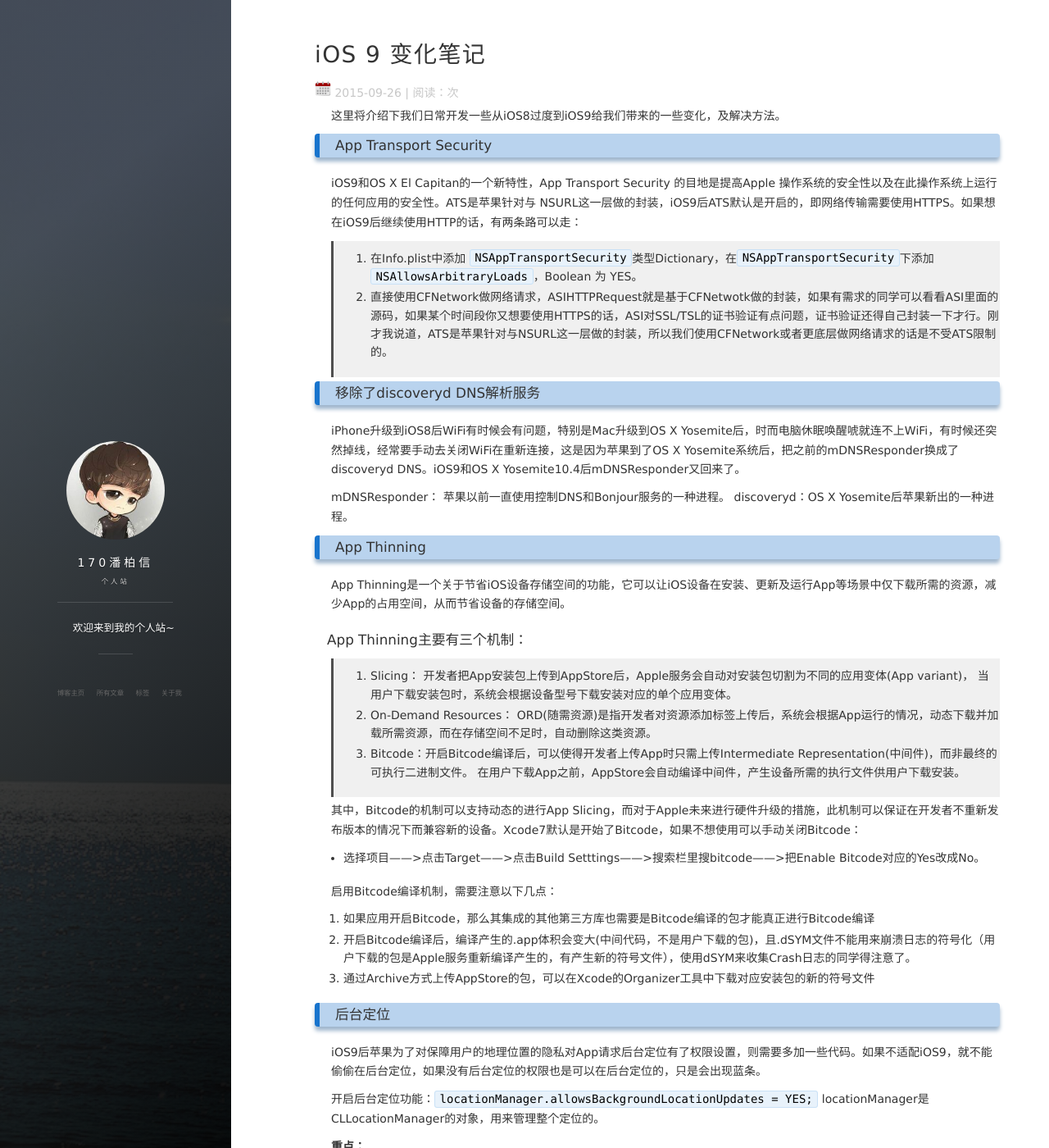
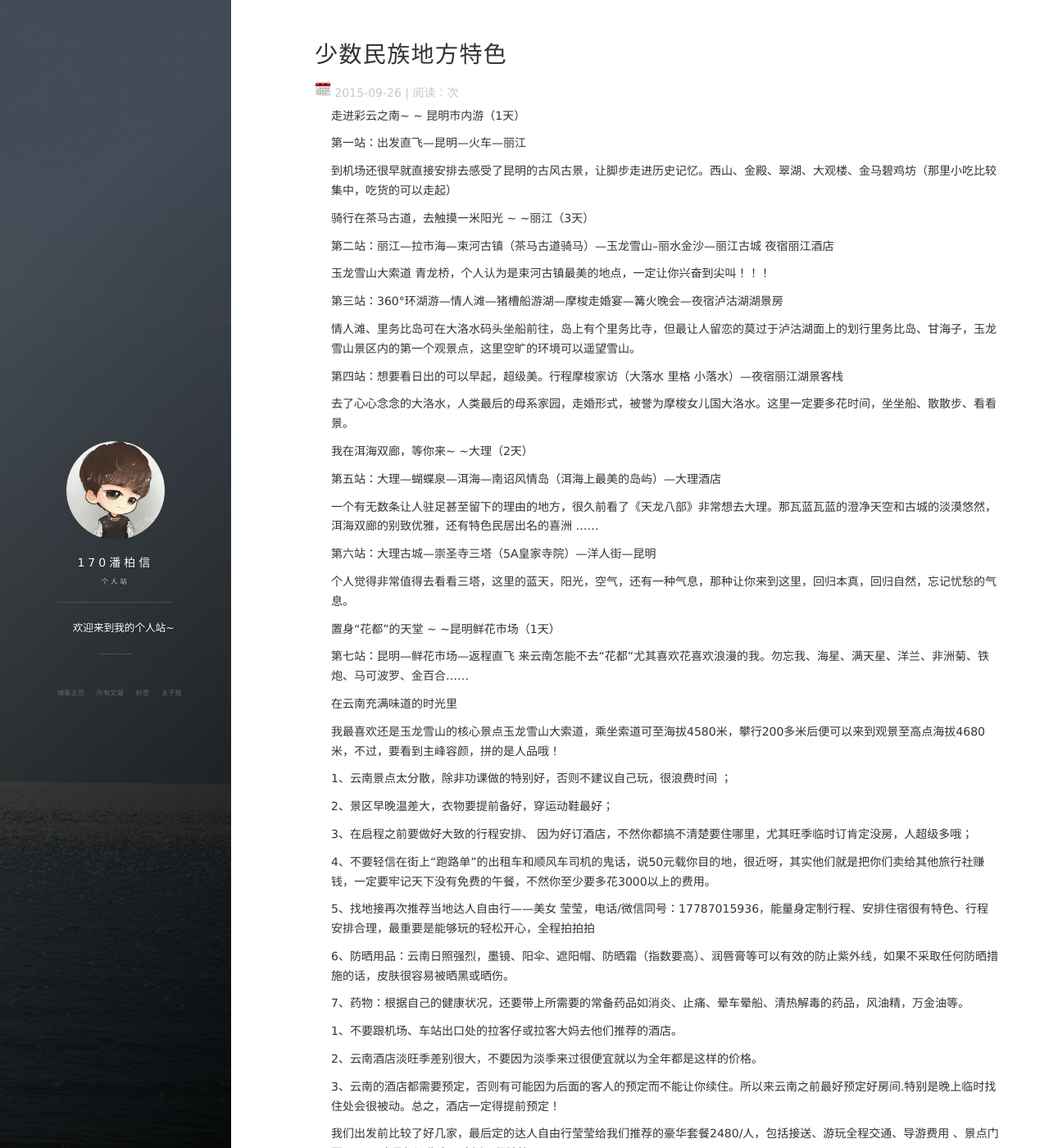
Before and after one commit to lixuan-sunshine/170, a Jekyll site: the page built from _posts/2015-09-26-iOS9_Note.md, in a window 1280 px wide and 1400 px high. Shown: the whole window at 82% size. Built offline with Jekyll 4.4.1, drawn with Linux system fonts in a browser that asks for light colours; nearby versions of some CDN libraries; comment, search, counter and statistics services are not loaded; some of the changed text lies outside the part shown.

Commit message:
Update 2015-09-26-iOS9_Note.md

````diff
--- a/_posts/2015-09-26-iOS9_Note.md
+++ b/_posts/2015-09-26-iOS9_Note.md
@@ -1,107 +1,91 @@
 ---
 layout: post
-title: "iOS 9 变化笔记"
+title: "少数民族地方特色"
 date: 2015-09-26 18:15:06
 description: "iOS9 变化笔记, 以及工作中常遇到的问题"
 tag: iOS
 ---
+走进彩云之南~ ~ 昆明市内游（1天）
+
+第一站：出发直飞—昆明—火车—丽江
+
+到机场还很早就直接安排去感受了昆明的古风古景，让脚步走进历史记忆。西山、金殿、翠湖、大观楼、金马碧鸡坊（那里小吃比较集中，吃货的可以走起）
+
+骑行在茶马古道，去触摸一米阳光 ~ ~丽江（3天）
+
+第二站：丽江—拉市海—束河古镇（茶马古道骑马）—玉龙雪山--丽水金沙—丽江古城 夜宿丽江酒店
+
+玉龙雪山大索道 青龙桥，个人认为是束河古镇最美的地点，一定让你兴奋到尖叫！！！
+
+第三站：360°环湖游—情人滩—猪槽船游湖—摩梭走婚宴—篝火晚会—夜宿泸沽湖湖景房
+
+情人滩、里务比岛可在大洛水码头坐船前往，岛上有个里务比寺，但最让人留恋的莫过于泸沽湖面上的划行里务比岛、甘海子，玉龙雪山景区内的第一个观景点，这里空旷的环境可以遥望雪山。
+
+第四站：想要看日出的可以早起，超级美。行程摩梭家访（大落水 里格 小落水）—夜宿丽江湖景客栈
+
+去了心心念念的大洛水，人类最后的母系家园，走婚形式，被誉为摩梭女儿国大洛水。这里一定要多花时间，坐坐船、散散步、看看景。
+
+我在洱海双廊，等你来~ ~大理（2天）
+
+第五站：大理—蝴蝶泉—洱海—南诏风情岛（洱海上最美的岛屿）—大理酒店
+
+一个有无数条让人驻足甚至留下的理由的地方，很久前看了《天龙八部》非常想去大理。那瓦蓝瓦蓝的澄净天空和古城的淡漠悠然，洱海双廊的别致优雅，还有特色民居出名的喜洲 ......
+
+第六站：大理古城—崇圣寺三塔（5A皇家寺院）—洋人街—昆明
+
+个人觉得非常值得去看看三塔，这里的蓝天，阳光，空气，还有一种气息，那种让你来到这里，回归本真，回归自然，忘记忧愁的气息。
+
+置身“花都”的天堂 ~ ~昆明鲜花市场（1天）
+
+第七站：昆明—鲜花市场—返程直飞
+ 来云南怎能不去“花都”尤其喜欢花喜欢浪漫的我。勿忘我、海星、满天星、洋兰、非洲菊、铁炮、马可波罗、金百合......
 
 
-这里将介绍下我们日常开发一些从iOS8过度到iOS9给我们带来的一些变化，及解决方法。
-
-
-### App Transport Security
-
-iOS9和OS X El Capitan的一个新特性，App Transport Security 的目地是提高Apple 操作系统的安全性以及在此操作系统上运行的任何应用的安全性。ATS是苹果针对与 NSURL这一层做的封装，iOS9后ATS默认是开启的，即网络传输需要使用HTTPS。如果想在iOS9后继续使用HTTP的话，有两条路可以走：
-
-> 1. 在Info.plist中添加 `NSAppTransportSecurity`类型Dictionary，在`NSAppTransportSecurity`下添加`NSAllowsArbitraryLoads`，Boolean 为 YES。
-> 2. 直接使用CFNetwork做网络请求，ASIHTTPRequest就是基于CFNetwotk做的封装，如果有需求的同学可以看看ASI里面的源码，如果某个时间段你又想要使用HTTPS的话，ASI对SSL/TSL的证书验证有点问题，证书验证还得自己封装一下才行。刚才我说道，ATS是苹果针对与NSURL这一层做的封装，所以我们使用CFNetwork或者更底层做网络请求的话是不受ATS限制的。
-
-
-### 移除了discoveryd DNS解析服务
-
-iPhone升级到iOS8后WiFi有时候会有问题，特别是Mac升级到OS X Yosemite后，时而电脑休眠唤醒唬就连不上WiFi，有时候还突然掉线，经常要手动去关闭WiFi在重新连接，这是因为苹果到了OS X Yosemite系统后，把之前的mDNSResponder换成了discoveryd DNS。iOS9和OS X Yosemite10.4后mDNSResponder又回来了。
-
-mDNSResponder： 苹果以前一直使用控制DNS和Bonjour服务的一种进程。
-discoveryd：OS X Yosemite后苹果新出的一种进程。
-
-### App Thinning
-App Thinning是一个关于节省iOS设备存储空间的功能，它可以让iOS设备在安装、更新及运行App等场景中仅下载所需的资源，减少App的占用空间，从而节省设备的存储空间。
-
-#### App Thinning主要有三个机制：
-
-> 1. Slicing： 开发者把App安装包上传到AppStore后，Apple服务会自动对安装包切割为不同的应用变体(App variant)， 当用户下载安装包时，系统会根据设备型号下载安装对应的单个应用变体。
-> 2. On-Demand Resources： ORD(随需资源)是指开发者对资源添加标签上传后，系统会根据App运行的情况，动态下载并加载所需资源，而在存储空间不足时，自动删除这类资源。
-> 3. Bitcode：开启Bitcode编译后，可以使得开发者上传App时只需上传Intermediate Representation(中间件)，而非最终的可执行二进制文件。 在用户下载App之前，AppStore会自动编译中间件，产生设备所需的执行文件供用户下载安装。
-
-其中，Bitcode的机制可以支持动态的进行App Slicing，而对于Apple未来进行硬件升级的措施，此机制可以保证在开发者不重新发布版本的情况下而兼容新的设备。Xcode7默认是开始了Bitcode，如果不想使用可以手动关闭Bitcode：
+在云南充满味道的时光里
 
 
 
-* 选择项目——>点击Target——>点击Build Setttings——>搜索栏里搜bitcode——>把Enable Bitcode对应的Yes改成No。
-
-
-启用Bitcode编译机制，需要注意以下几点：
-
-1. 如果应用开启Bitcode，那么其集成的其他第三方库也需要是Bitcode编译的包才能真正进行Bitcode编译
-2. 开启Bitcode编译后，编译产生的.app体积会变大(中间代码，不是用户下载的包)，且.dSYM文件不能用来崩溃日志的符号化（用户下载的包是Apple服务重新编译产生的，有产生新的符号文件），使用dSYM来收集Crash日志的同学得注意了。
-3. 通过Archive方式上传AppStore的包，可以在Xcode的Organizer工具中下载对应安装包的新的符号文件
-
-
-### 后台定位
-
-iOS9后苹果为了对保障用户的地理位置的隐私对App请求后台定位有了权限设置，则需要多加一些代码。如果不适配iOS9，就不能偷偷在后台定位，如果没有后台定位的权限也是可以在后台定位的，只是会出现蓝条。
-
-开启后台定位功能：`locationManager.allowsBackgroundLocationUpdates = YES;`
-locationManager是CLLocationManager的对象，用来管理整个定位的。
-
-**重点：**
-
-> 配置info.plist，添加一个Required background modes，Array类型的，然后在Required background modes里面Item 0对应的Value设置为App registers for location updates，这样就解决了iOS9后台定位出现蓝条的问题了。
-
-
-### UI Testing
-Xcode7中苹果引入了一种新的方式在应用中进行测试——UI Testting，UI Testting允许我们找到UI元素与之交互，还能检查属性和状态。UI Testting已经完全集成进了Xcode7的测试报告，可以和单元测试一起执行。使用起来跟之前Xcode5出来的XCTest差不多，Xcode bots提供对此的支持，而且command line支持当UI测试失败时会立即发出通知。
-
-可以参考Github上的Demo，步骤：
-
-1. 在DemoTests.m里创建一个test开头的方法
-2. 在setUp()里启动应用 `XCUIApplication().launch()`
-3. 新建一个方法test开头的，在里面获取应用`let app = XCUIApplication()`
-4. 的到`let app = XCUIApplication()`，a`pp.buttons[“View Detail”].tap()?`。buttons是当前这个界面的所有按钮的集合，[]里面写按钮的名字，tap()就是执行这个按钮所对应的方法，可以是网络请求、界面跳转等等。
-
-
-### URL scheme
-
-在iOS9中，如果使用URL scheme必须在"Info.plist"中将你要在外部调用的URL scheme列为白名单，否则不能使用。
-
-配置info.plist，添加一个`LSApplicationQueriesSchemes`，Array类型的，然后在`LSApplicationQueriesSchemes`的Item里面添加urlscheme就行了，urlscheme是任意一个字符串，就是你自己需要使用的urlscheme，iOS9 URL scheme白名单适配就完成了。
-
-### 出现大量的警告
-
-Xcode7后运行以前的项目后出现大量的警告如：
-
-```bash
-(null): warning: /var/folders/p4/z7zy68r92hd3p5ry5g2v3k_8rlwzzr/C/org.llvm.clang.dalmo/ModuleCache/1TXZDLI9N2EMV/Foundation-3DFYNEBRQSXST.pcm: No such file or directory。
-```
-
-作为一个有洁癖的我反正是不能忍，出现警告的大致原因跟我上面提到的开启Bitcode，.dSYM文件不能用来符号化有关，Xcode试图去创建dSYM文件，但是你又不需要。
-
-### 解决方法
-
-1. Build Settings ——>Build Options——>Debug Information Format
-2. Debug下的DWARF with dsYM File改成DWARF
-3. Release下的还是之前默认的DWARF with dsYM File不变
-
-
-参考资料：
-
-- [iOS9AdaptationTips](https://github.com/ChenYilong/iOS9AdaptationTips)
-- [iOS9学习系列](http://www.cocoachina.com/ios/20150821/13140.html)
-- [iOS9-day-by-day](https://github.com/shinobicontrols/iOS9-day-by-day)
 
 
 
-<br>
 
-转载请注明：[潘柏信的博客](http://baixin) » [点击阅读原文](http://baixin.io/2015/09/iOS9_Note/)
+我最喜欢还是玉龙雪山的核心景点玉龙雪山大索道，乘坐索道可至海拔4580米，攀行200多米后便可以来到观景至高点海拔4680米，不过，要看到主峰容颜，拼的是人品哦！
+
+
+
+
+1、云南景点太分散，除非功课做的特别好，否则不建议自己玩，很浪费时间 ；
+
+2、景区早晚温差大，衣物要提前备好，穿运动鞋最好；
+
+3、在启程之前要做好大致的行程安排、 因为好订酒店，不然你都搞不清楚要住哪里，尤其旺季临时订肯定没房，人超级多哦；
+
+4、不要轻信在街上“跑路单”的出租车和顺风车司机的鬼话，说50元载你目的地，很近呀，其实他们就是把你们卖给其他旅行社赚钱，一定要牢记天下没有免费的午餐，不然你至少要多花3000以上的费用。
+
+5、找地接再次推荐当地达人自由行——美女 莹莹，电话/微信同号：17787015936，能量身定制行程、安排住宿很有特色、行程安排合理，最重要是能够玩的轻松开心，全程拍拍拍
+
+6、防晒用品：云南日照强烈，墨镜、阳伞、遮阳帽、防晒霜（指数要高）、润唇膏等可以有效的防止紫外线，如果不采取任何防晒措施的话，皮肤很容易被晒黑或晒伤。
+
+7、药物：根据自己的健康状况，还要带上所需要的常备药品如消炎、止痛、晕车晕船、清热解毒的药品，风油精，万金油等。
+
+
+
+
+1、不要跟机场、车站出口处的拉客仔或拉客大妈去他们推荐的酒店。
+
+2、云南酒店淡旺季差别很大，不要因为淡季来过很便宜就以为全年都是这样的价格。
+
+3、云南的酒店都需要预定，否则有可能因为后面的客人的预定而不能让你续住。所以来云南之前最好预定好房间.特别是晚上临时找住处会很被动。总之，酒店一定得提前预定！
+
+我们出发前比较了好几家，最后定的达人自由行莹莹给我们推荐的豪华套餐2480/人，包括接送、游玩全程交通、导游费用 、景点门票、7天6晚星级酒住宿、吃饭、保险等；
+
+小算了一下，自己玩加起来至少要到3500以上了，套餐即省心又省钱，最重要的是安排的住宿很有特色，在市区四晚，景区两晚（客栈非常有云南特色，同时可以观看到景区最美的日出和日落！）和闺蜜表示满意，最重要的是自由度还高！
+
+附上客栈美照一张：
+
+
+
+
+
+
+人生中最美好的就是你爱着的人，看过的风景，还有一路留下的记忆。
````
